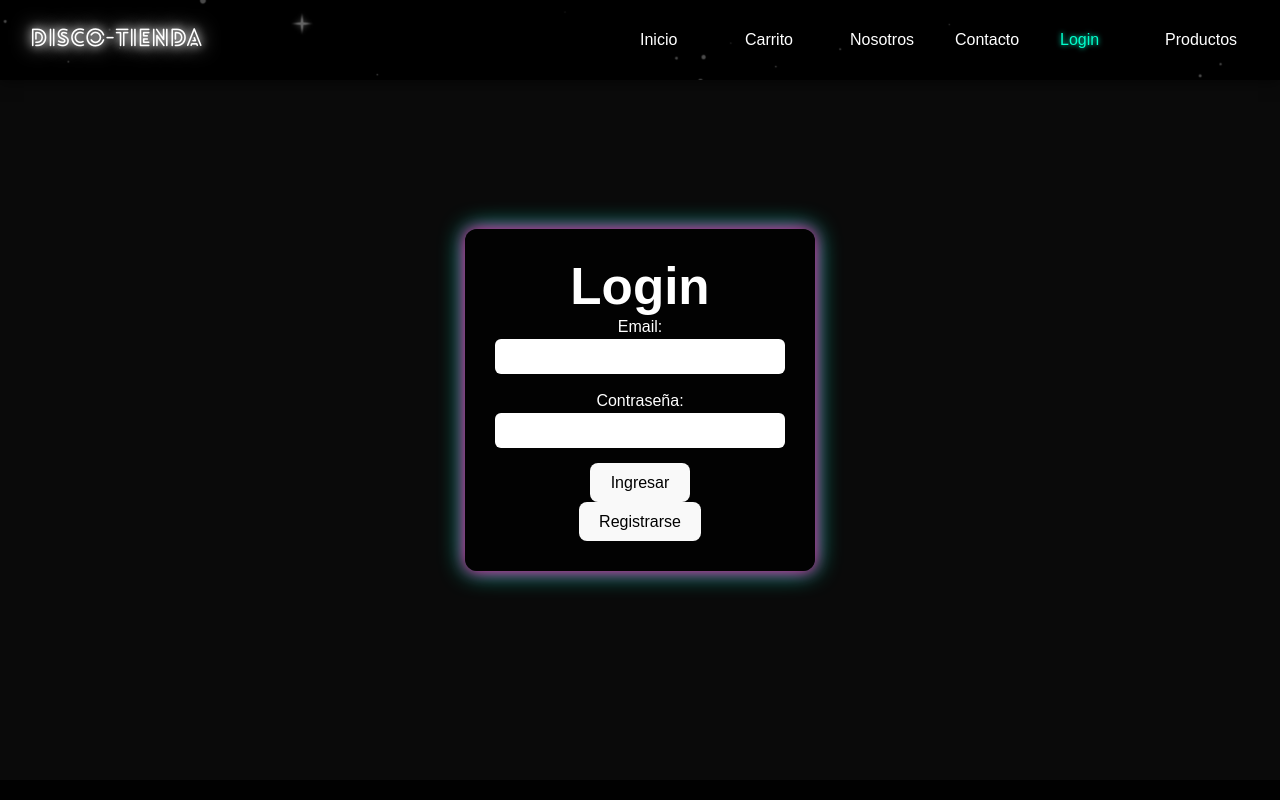
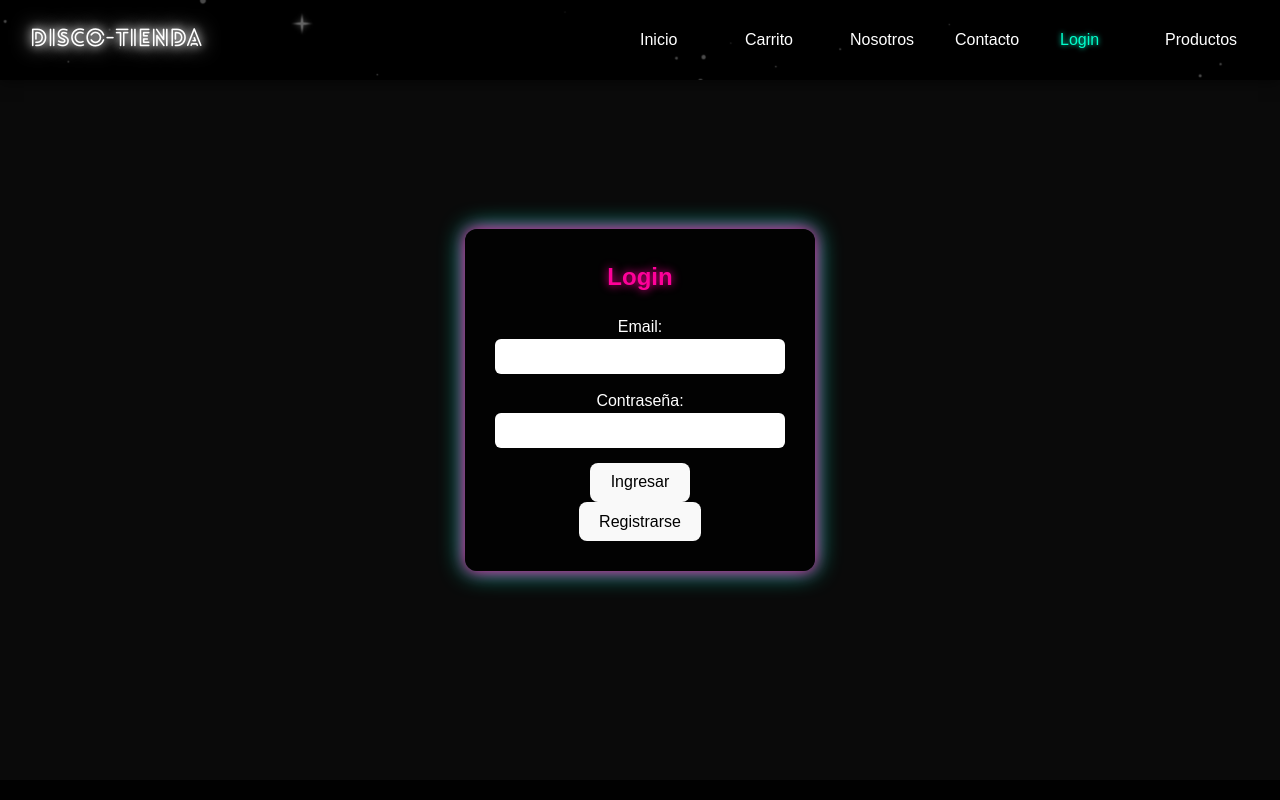
Before and after one commit to xiomararomero98/disco-tienda-react, a React (Vite) app: page /login in a window 1280 px wide. Shown: the top 800 px of the page. Built offline with nearby package versions, Linux system fonts and the light colour scheme.

Commit message:
minifix login, mb

```diff
--- a/src/pages/LoginPage.tsx
+++ b/src/pages/LoginPage.tsx
@@ -44,7 +44,7 @@ const LoginPage: React.FC = () => {
   return (
     <div className='login-container'>
       <div className='login-box'>
-        <h1>Login</h1>
+        <h2>Login</h2>
         <form onSubmit={handleLogin}>
           <div>
             <label>Email:</label>
```
